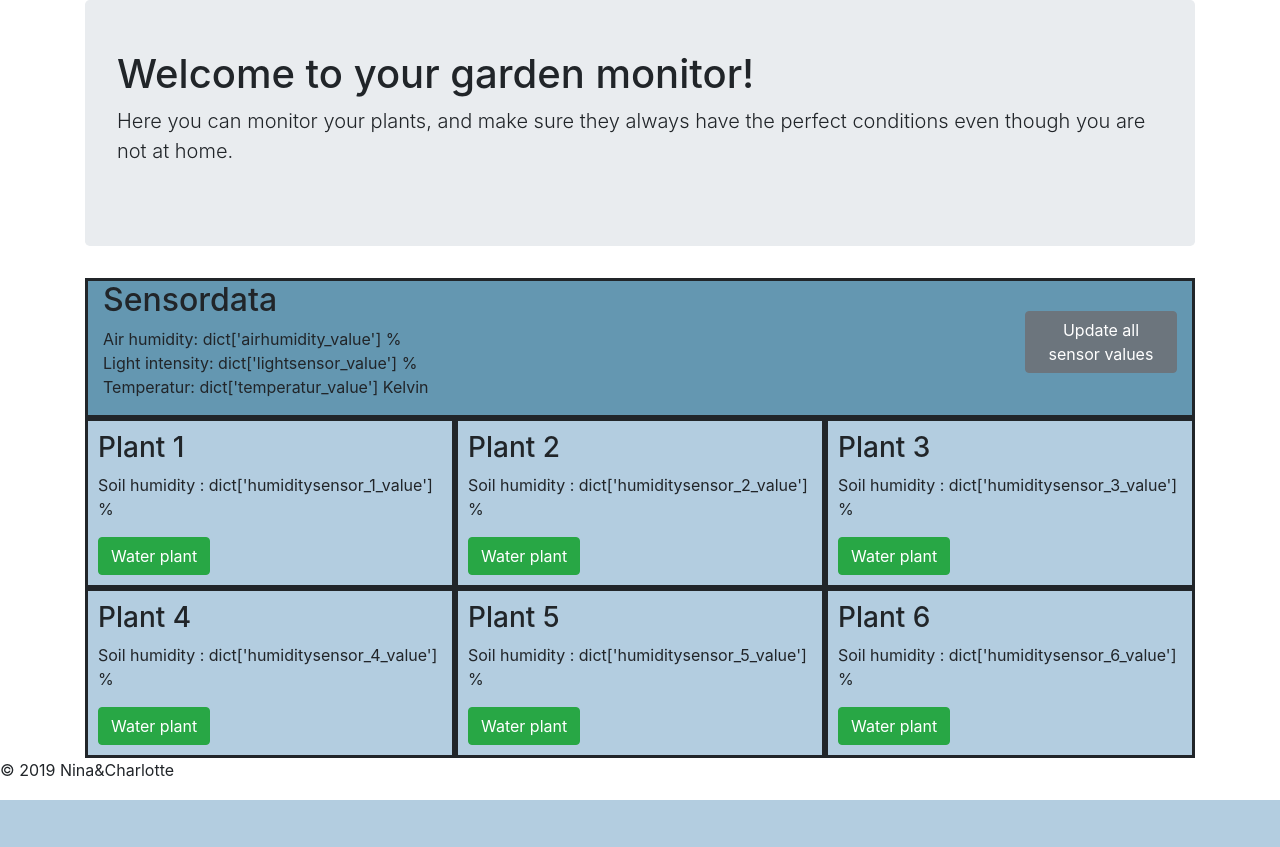
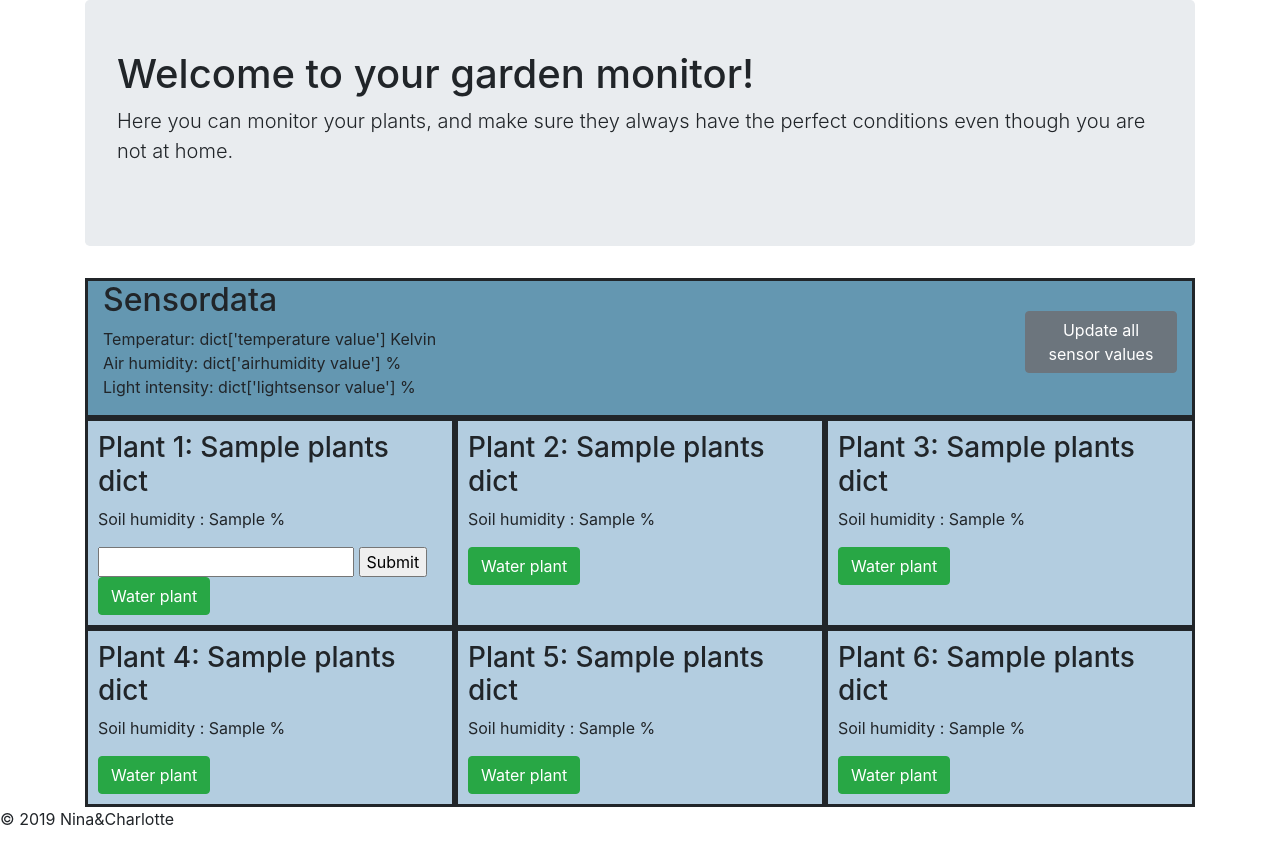
Before and after one commit to UP2D8PU/AmbientIntelligence, a Flask app: template python/templates/index2.html in a window 1280 px wide. Before the commit the page ends 800 px from the top, so only its background shows below. Run offline with Flask 2, Linux system fonts and the light colour scheme; the template is opened without the code that fills it: most values are stand-ins (such as "Sample title", 1, 10 or a date in 2020); parts of the project's set-up code (start-up, migrations or seed data) failed here and were passed over; some libraries are stand-ins or nearby versions.

Commit message:
updates webpage, wp.run code removed

```diff
--- a/python/app.py
+++ b/python/app.py
@@ -1,5 +1,8 @@
 from flask import Flask, render_template, request, redirect
+from apscheduler.schedulers.background import BackgroundScheduler
+import atexit
 import time
+from threading import Thread
 
 from python.database import *
 from python.waterprogram import *
@@ -10,37 +13,39 @@ app = Flask(__name__)
 
 @app.route('/', methods = ['POST','GET'])
 def hello_world():
-    return render_template('index2.html', dict = sensor_values)
+    return render_template('index2.html', dict = sensor_values, garden = garden, plants_dict = plants)
 
-@app.route('/water1')
+@app.route('/water1',methods=['POST'])
 def water1():
+    projectpath = request.form['projectFilepath']
+    print(projectpath)
     print("WATER1")
-    return render_template('index2.html', dict = sensor_values)
+    return render_template('index2.html', dict = sensor_values, garden = garden, plants_dict = plants)
 
 @app.route('/water2')
 def water2():
     print("WATER2")
-    return render_template('index2.html', dict = sensor_values)
+    return render_template('index2.html', dict = sensor_values, plants_dict = plants)
 
 @app.route('/water3')
 def water3():
     print("WATER3")
-    return render_template('index2.html', dict = sensor_values)
+    return render_template('index2.html', dict = sensor_values, plants_dict = plants)
 
 @app.route('/water4')
 def water4():
     print("WATER4")
-    return render_template('index2.html', dict = sensor_values)
+    return render_template('index2.html', dict = sensor_values, plants_dict = plants)
 
 @app.route('/water5')
 def water5():
     print("WATER5")
-    return render_template('index2.html', dict = sensor_values)
+    return render_template('index2.html', dict = sensor_values, plants_dict = plants)
 
 @app.route('/water6')
 def water6():
     print("WATER6")
-    return render_template('index2.html', dict = sensor_values)
+    return render_template('index2.html', dict = sensor_values, plants_dict = plants)
 
 @app.route('/update')
 def update():
@@ -48,12 +53,50 @@ def update():
     wp.retrieve_all_sensordata()
     while sensor_values["updated"]==0:
         time.sleep(0.5)
-    return render_template('index2.html', dict = sensor_values)
+    return render_template('index2.html', dict = sensor_values, plants_dict = plants)
 
+#@app.before_first_request
+#def activate_job():
+#    thread = threading.Thread(target=wp.run())
+#    thread.start()
+
+def sensordata():
+    wp.retrieve_all_sensordata()
+    print("Retrieve all sensordata!")
+    time.sleep(1)
+    wp.evaluate_sensor_values()
+    print("Evaluate sensor_values")
+
+def dailywater():
+    wp.daily_water()
+    print("Daily water given")
+
+#defining function to run on shutdown
+def close_running_threads():
+    wp.exit_event.set()
+    wp.n_received_tokens.release()
+    print("Exiting...")
+    for t in wp.threads:
+        t.join()
+    print ("Threads complete, ready to finish")
+
+job_defaults = {
+    'coalesce': False,
+    'max_instances': 3
+}
 if __name__ == '__main__':
     wp = WaterProgram()
-    wp.run()
-    app.run(debug = True)
+    sched = BackgroundScheduler(daemon=True, job_defaults=job_defaults)
+    sched.add_job(sensordata,'interval',minutes=1)
+    sched.add_job(dailywater,'interval',hours=24)
+    sched.start()
+
+    #Register the function to be called on exit
+    atexit.register(close_running_threads)
+
+    app.run()
+
+
 
     #do 0.0.0.0 so that we can log into this webpage
     # using another computer on the same network later
--- a/python/database.py
+++ b/python/database.py
@@ -1,5 +1,13 @@
 
 plants = {
+    0: {
+        "name": "No plant in this position",
+        "water quantity": 0,
+        "humidity threshold min": 0,
+        "humidity threshold max": 0,
+        "light intensity":0,
+
+    },
     1: {
         "name": "Rose",
         "water quantity": 10,
--- a/python/templates/index2.html
+++ b/python/templates/index2.html
@@ -34,9 +34,9 @@
                 <div class="col" style = "border-style: solid; border-right-style: none; background-color: #6497b1;">
                     <h2>Sensordata</h2>
                     <p>
-                        Air humidity: {{ dict["airhumidity_value"] }} % <br />
-                        Light intensity: {{dict["lightsensor_value"] }} % <br />
-                        Temperatur: {{ dict["temperatur_value"] }} Kelvin <br />
+                        Temperatur: {{ dict["temperature value"] }} Kelvin <br />
+                        Air humidity: {{ dict["airhumidity value"] }} % <br />
+                        Light intensity: {{dict["lightsensor value"] }} % <br />
                     </p>
                 </div>
                 <div class="col col-lg-2" style ="border-style: solid; border-left-style: none;background-color: #6497b1;">
@@ -46,48 +46,73 @@
                 </div>
                 <div class="w-100"></div>
                 <div class="col" style="padding: 10px 10px 10px 10px; border-style: solid; background-color: #b3cde0;">
-                    <h3> Plant 1 </h3>
+                    <h3> Plant 1: {{plants_dict[0]["name"]}} </h3>
                     <p>
-                        Soil humidity : {{ dict["humiditysensor_1_value"] }} %
+                        Soil humidity : {{ garden[0]["humiditysensor value"] }} %
                     </p>
-                    <a href=/water1><button type="button" name="water" id="water1" class="btn btn-success" value="1" onclick="myScript">Water plant</button></a>
+
+                    <form action="{{ url_for('water1') }}" method="post">
+                        <input type="text" name="projectFilepath">
+                        <input type="submit">
+                    </form>
+
+                    {% if garden[0]["type"] != 0 %}
+                    <a href=/water1><button type="button" name="water" id="water1" class="btn btn-success" value="1">Water plant</button></a>
+                    {% else %}
+                    <a href=/add_plant><button type="button" name="add" id="add_plant1" class="btn btn-success" value="1">Add plant</button></a>
+                    {% endif %}
                 </div>
                 <div class="col" style="padding: 10px 10px 10px 10px; border-style: solid; background-color: #b3cde0;">
-                    <h3> Plant 2 </h3>
+                    <h3> Plant 2: {{plants_dict[0]["name"]}} </h3>
                     <p>
-                        Soil humidity : {{ dict["humiditysensor_2_value"] }} %
+                        Soil humidity : {{ garden[1]["humiditysensor value"] }} %
                     </p>
+                    {% if garden[1]["type"] != 0 %}
                     <a href=/water2><button type="button" name="water" id="water2" class="btn btn-success" value="2">Water plant</button></a>
-                </div>
+                    {% else %}
+                    <a href=/add_plant><button type="button" name="add" id="add_plant2" class="btn btn-success" value="2">Add plant</button></a>
+                    {% endif %}                </div>
                 <div class="col" style="padding: 10px 10px 10px 10px; border-style: solid; background-color: #b3cde0;">
-                    <h3> Plant 3 </h3>
+                    <h3> Plant 3: {{plants_dict[0]["name"]}} </h3>
                     <p>
-                        Soil humidity : {{ dict["humiditysensor_3_value"] }} %
+                        Soil humidity : {{ garden[2]["humiditysensor value"] }} %
                     </p>
+                    {% if garden[2]["type"] != 0 %}
                     <a href=/water3><button type="button" name="water" id="water3" class="btn btn-success" value="3">Water plant</button></a>
-                </div>
+                    {% else %}
+                    <a href=/add_plant><button type="button" name="add" id="add_plant3" class="btn btn-success" value="3">Add plant</button></a>
+                    {% endif %}                </div>
                 <div class="w-100"></div>
                 <div class="col" style="padding: 10px 10px 10px 10px; border-style: solid; background-color: #b3cde0;">
-                    <h3> Plant 4 </h3>
+                    <h3> Plant 4: {{plants_dict[0]["name"]}} </h3>
                     <p>
-                        Soil humidity : {{ dict["humiditysensor_4_value"] }} %
+                        Soil humidity : {{ garden[3]["humiditysensor value"] }} %
                     </p>
+                    {% if garden[3]["type"] != 0 %}
                     <a href=/water4><button type="button" name="water" id="water4" class="btn btn-success" value="4">Water plant</button></a>
-                </div>
+                    {% else %}
+                    <a href=/add_plant><button type="button" name="add" id="add_plant4" class="btn btn-success" value="4">Add plant</button></a>
+                    {% endif %}                </div>
                 <div class="col" style="padding: 10px 10px 10px 10px; border-style: solid; background-color: #b3cde0;">
-                    <h3> Plant 5 </h3>
+                    <h3> Plant 5: {{plants_dict[0]["name"]}} </h3>
                     <p>
-                        Soil humidity : {{ dict["humiditysensor_5_value"] }} %
+                        Soil humidity : {{ garden[4]["humiditysensor value"] }} %
                     </p>
+                    {% if garden[4]["type"] != 0 %}
                     <a href=/water5><button type="button" name="water" id="water5" class="btn btn-success" value="5">Water plant</button></a>
-                </div>
+                    {% else %}
+                    <a href=/add_plant><button type="button" name="add" id="add_plant5" class="btn btn-success" value="5">Add plant</button></a>
+                    {% endif %}                </div>
                 <div class="col" style="padding: 10px 10px 10px 10px; border-style: solid; background-color: #b3cde0;">
-                    <h3> Plant 6 </h3>
+                    <h3> Plant 6: {{plants_dict[0]["name"]}} </h3>
                     <p>
-                        Soil humidity : {{ dict["humiditysensor_6_value"] }} %
+                        Soil humidity : {{ garden[5]["humiditysensor value"] }} %
                     </p>
+                    {% if garden[5]["type"] != 0 %}
                     <a href=/water6><button type="button" name="water" id="water6" class="btn btn-success" value="6">Water plant</button></a>
-                </div>
+                    {% else %}
+                    <a href=/add_plant><button type="button" name="add" id="add_plant6" class="btn btn-success" value="6">Add plant</button></a>
+                    {% endif %}                </div>
             </div>
 
         </div>
```
Also changed, not shown: python/threads.py (+24 -23 lines), python/waterprogram.py (+21 -35 lines).
